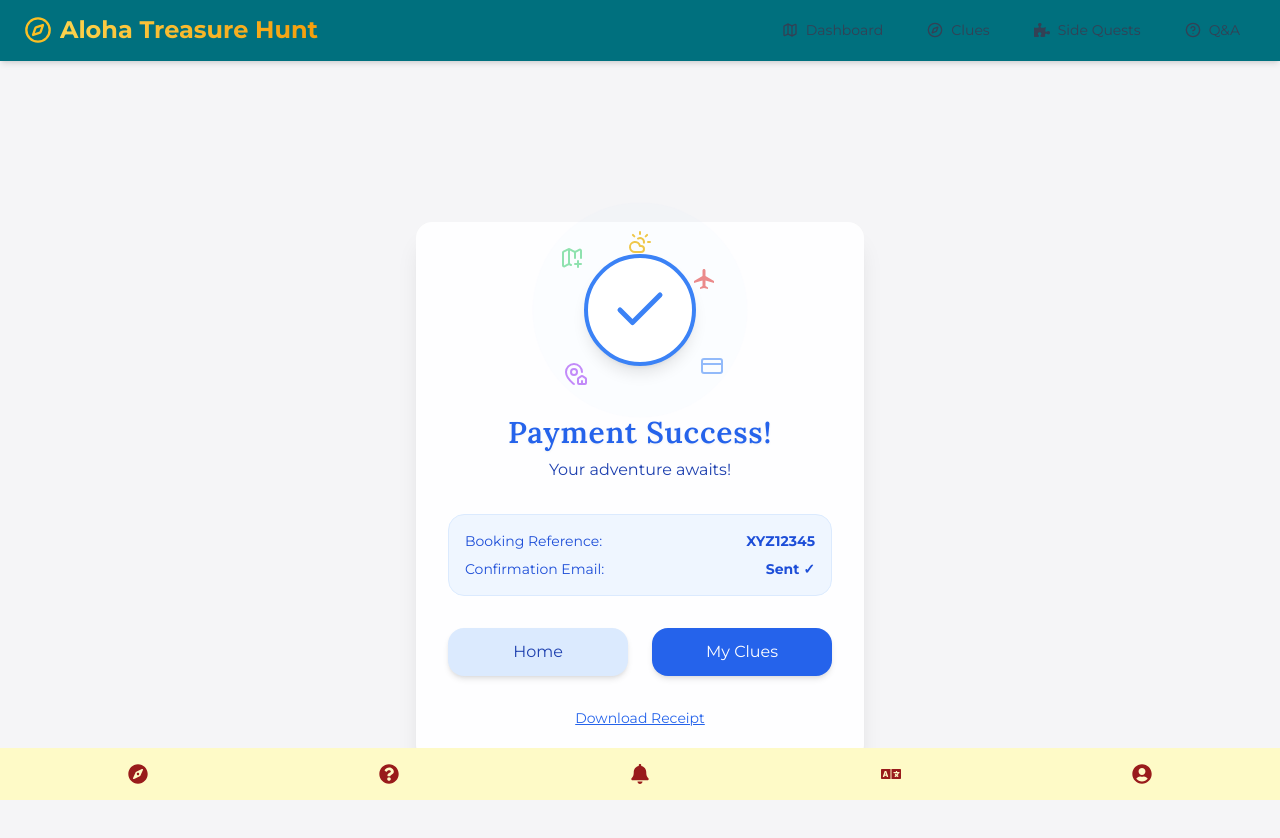
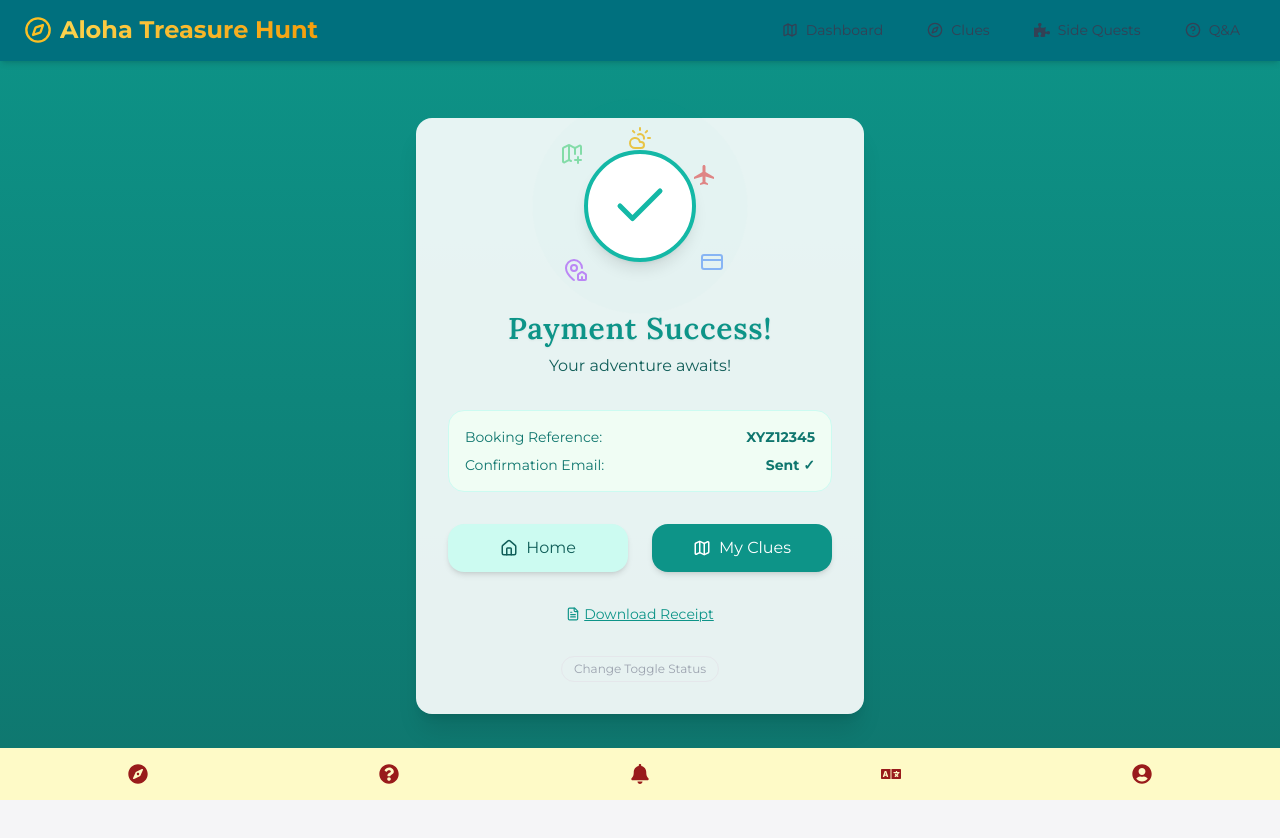
Before and after one commit to Aloha-Treasure-Hunt/Aloha-FE, a Next.js app: page /payment-status in a window 1280 px wide. Shown: the top 838 px of the page. After the commit the page ends 800 px from the top, so only its background shows below. Built offline with nearby package versions, Linux system fonts and the light colour scheme.

Commit message:
payment failed

```diff
--- a/app/(user)/layout.tsx
+++ b/app/(user)/layout.tsx
@@ -16,9 +16,7 @@ export default function RootLayout({
   return (
     <>
       <Header />
-      <div className='min-h-[950px] flex justify-center flex-col'>
-        {children}
-      </div>
+      <div className='flex justify-center flex-col'>{children}</div>
       <Footer />
     </>
   );
--- a/app/globals.css
+++ b/app/globals.css
@@ -73,6 +73,22 @@
   .text-hover {
     @apply text-white hover:bg-[#00707e]/50 hover:text-amber-300 flex items-center gap-1;
   }
+
+  .btn-style {
+    @apply px-6 py-3 flex items-center justify-center font-medium shadow-md transition-colors rounded-lg w-1/2  duration-300 focus:outline-none focus:ring-2;
+  }
+  .btn-light-teal {
+    @apply bg-teal-100  text-teal-800   hover:bg-teal-200   focus:ring-teal-300;
+  }
+  .btn-teal {
+    @apply bg-teal-600 text-white hover:bg-teal-700 focus:ring-teal-500;
+  }
+  .btn-red {
+    @apply bg-red-600 text-white hover:bg-red-700 focus:ring-red-500;
+  }
+  .btn-light-red {
+    @apply bg-red-100 text-red-800 hover:bg-red-200 focus:ring-red-300;
+  }
 }
 
 /* Custom scrollbar */
@@ -85,5 +101,5 @@
 }
 
 ::-webkit-scrollbar-thumb {
-  @apply bg-slate-300 rounded-full hover:bg-slate-400 transition-colors;
+  @apply bg-slate-300 rounded-full hover:bg-slate-400;
 }
--- a/components/payment/Payment.tsx
+++ b/components/payment/Payment.tsx
@@ -5,35 +5,68 @@ import {
   CreditCard,
   MapPinHouse,
   MapPlus,
+  XCircle,
+  Home,
+  FileText,
+  Map,
+  ArrowLeftCircle,
+  Info,
+  X,
 } from 'lucide-react';
 import AirplanemodeActiveIcon from '@mui/icons-material/AirplanemodeActive';
-import { useEffect } from 'react';
+import { useEffect, useState } from 'react';
 import { useRouter } from 'next/navigation';
 
-export default function PaymentSuccess() {
+export default function PaymentResult() {
   const router = useRouter();
+  const [paymentStatus, setPaymentStatus] = useState('success');
+
+  const handleChangeStatus = () => {
+    setPaymentStatus((prev) => (prev === 'success' ? 'failed' : 'success'));
+  };
+
   useEffect(() => {
-    const container = document.getElementById('success-container');
+    const container = document.getElementById('payment-container');
     if (container) {
       container.classList.add('opacity-100', 'translate-y-0');
     }
   }, []);
 
   return (
-    <div className='flex flex-col h-full bg-gradient-to-b'>
+    <div
+      className={`flex flex-col h-auto min-h-screen ${
+        paymentStatus === 'success'
+          ? 'bg-gradient-to-b from-teal-600 to-teal-700 '
+          : 'bg-gradient-to-b from-red-100 to-red-200 '
+      }`}
+    >
       <main className='flex-grow flex flex-col items-center justify-center px-4 py-12'>
         <div
-          id='success-container'
-          className='w-full max-w-md flex flex-col items-center justify-center space-y-8 transition-all duration-700 opacity-0 translate-y-4 bg-white bg-opacity-90 backdrop-blur-sm rounded-2xl p-8 shadow-xl'
+          id='payment-container'
+          className='w-full max-w-md flex flex-col items-center justify-center space-y-8 transition-all duration-700 opacity-0 translate-y-4 bg-white bg-opacity-90 rounded-2xl p-8 shadow-xl'
         >
-          {/* Success icon with plane/travel theme */}
+          {/* Status Icon */}
           <div className='relative'>
             {/* Animated pulse ring */}
-            <div className='absolute inset-0 rounded-full bg-blue-500 opacity-20 animate-ping'></div>
+            <div
+              className={`absolute inset-0 rounded-full ${
+                paymentStatus === 'success' ? 'bg-teal-500' : 'bg-red-500'
+              } opacity-20 animate-ping`}
+            ></div>
 
-            {/* Main circle with travel icon */}
-            <div className='relative w-28 h-28 rounded-full border-4 border-blue-500 text-blue-500 flex items-center justify-center bg-white shadow-lg'>
+            {/* Main circle with icon */}
+            <div
+              className={`relative w-28 h-28 rounded-full border-4 ${
+                paymentStatus === 'success'
+                  ? 'border-teal-500 text-teal-500'
+                  : 'border-red-500 text-red-500'
+              } flex items-center justify-center bg-white shadow-lg`}
+            >
+              {paymentStatus === 'success' ? (
                 <Check size={60} />
+              ) : (
+                <X size={60} />
+              )}
             </div>
 
             {/* Decorative travel-themed elements around the circle */}
@@ -66,55 +99,105 @@ export default function PaymentSuccess() {
             </div>
           </div>
 
-          {/* Payment completed text - travel themed */}
+          {/* Payment status text */}
           <div className='text-center'>
-            <h1 className='text-3xl font-bold text-blue-600 mt-4 tracking-wide filter drop-shadow-sm'>
-              Payment Success!
+            <h1
+              className={`text-3xl font-bold ${
+                paymentStatus === 'success' ? 'text-teal-600' : 'text-red-600'
+              } mt-4 tracking-wide filter drop-shadow-sm`}
+            >
+              {paymentStatus === 'success'
+                ? 'Payment Success!'
+                : 'Payment Failed!'}
             </h1>
-            <p className='text-blue-800 mt-2'>Your adventure awaits!</p>
+            <p
+              className={`${
+                paymentStatus === 'success' ? 'text-teal-800' : 'text-red-800'
+              } mt-2`}
+            >
+              {paymentStatus === 'success'
+                ? 'Your adventure awaits!'
+                : "We couldn't process your payment"}
+            </p>
           </div>
 
-          {/* Booking information */}
-          <div className='w-full bg-blue-50 rounded-lg p-4 border border-blue-100'>
-            <div className='text-sm text-blue-700 flex justify-between items-center'>
+          {/* Booking/Error information */}
+          {paymentStatus === 'success' ? (
+            <div className='w-full bg-green-50 rounded-lg p-4 border border-teal-100'>
+              <div className='text-sm text-teal-700 flex justify-between items-center'>
                 <span>Booking Reference:</span>
                 <span className='font-bold'>XYZ12345</span>
               </div>
-            <div className='text-sm text-blue-700 flex justify-between items-center mt-2'>
+              <div className='text-sm text-teal-700 flex justify-between items-center mt-2'>
                 <span>Confirmation Email:</span>
                 <span className='font-bold'>Sent ✓</span>
               </div>
             </div>
+          ) : (
+            <div className='w-full bg-red-50 rounded-lg p-4 border border-red-100'>
+              <div className='text-sm text-red-700 flex items-start mt-2'>
+                <Info size={16} className='mr-2 mt-0.5 flex-shrink-0' />
+                <span>
+                  Your payment couldn't be processed. Please check your payment
+                  details and try again.
+                </span>
+              </div>
+              <div className='text-sm text-red-700 flex justify-between items-center mt-2'>
+                <span>Error Code:</span>
+                <span className='font-bold'>ERR-PAYMENT-301</span>
+              </div>
+            </div>
+          )}
 
-          {/* Navigation buttons - more travel-themed */}
+          {/* Navigation buttons */}
           <div className='w-full flex justify-between space-x-6 mt-6'>
             <button
-              className='px-6 py-3 bg-blue-100 text-blue-800 rounded-lg w-1/2 font-medium shadow-md hover:bg-blue-200 transition-colors duration-300 focus:outline-none focus:ring-2 focus:ring-blue-300'
+              className={`btn-light-teal btn-style ${
+                paymentStatus === 'success' ? 'btn-light-teal' : 'btn-light-red'
+              }`}
               onClick={() => router.push('/homepage')}
             >
-              Home
+              <Home size={18} className='mr-2' /> Home
             </button>
+            {paymentStatus === 'success' ? (
               <button
-              className='px-6 py-3 bg-blue-600 text-white rounded-lg w-1/2 font-medium shadow-md hover:bg-blue-700 transition-colors duration-300 focus:outline-none focus:ring-2 focus:ring-blue-500'
+                className='btn-style btn-teal'
                 onClick={() => router.push('/clues')}
               >
-              My Clues
+                <Map size={18} className='mr-2' /> My Clues
               </button>
+            ) : (
+              <button
+                className='btn-style btn-red'
+                onClick={() => router.back()}
+              >
+                <ArrowLeftCircle size={18} className='mr-2' /> Try Again
+              </button>
+            )}
           </div>
 
           {/* Additional options */}
           <div className='w-full flex justify-center mt-2'>
-            <button className='text-blue-600 text-sm underline hover:text-blue-800'>
-              Download Receipt
+            {paymentStatus === 'success' ? (
+              <button className='text-teal-600 text-sm underline hover:text-teal-800 flex items-center'>
+                <FileText size={14} className='mr-1' /> Download Receipt
+              </button>
+            ) : (
+              <button className='text-red-600 text-sm underline hover:text-red-800 flex items-center'>
+                <Info size={14} className='mr-1' /> Contact Support
+              </button>
+            )}
+          </div>
+
+          {/* Toggle button for demo purposes - remove in production */}
+          <button
+            onClick={handleChangeStatus}
+            className='mt-8 text-xs text-gray-400 hover:text-gray-600 px-3 py-1 border border-gray-200 rounded-full'
+          >
+            Change Toggle Status
           </button>
         </div>
-        </div>
       </main>
-
-      {/* Footer with travel-themed messaging */}
-      {/* <footer className='bg-white bg-opacity-20 backdrop-blur-sm py-3 text-center text-white'>
-        <p className='text-sm'>Thank you for choosing with us. Safe travels!</p>
-      </footer> */}
     </div>
   );
 }
```
Also changed, not shown: lib/paymentConfig.ts (added, +27 -0 lines). Lines whose indentation alone changed are shown as unchanged.
